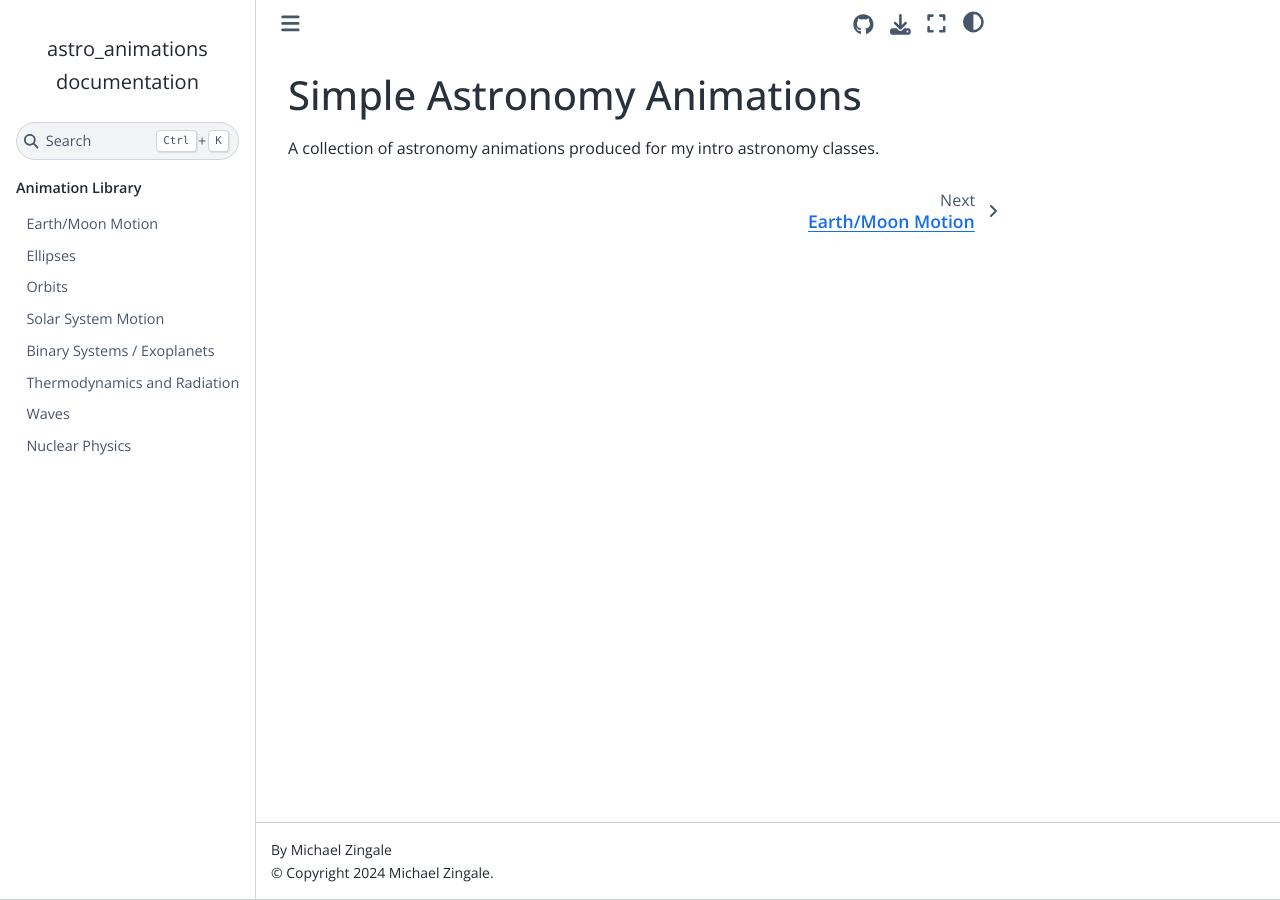
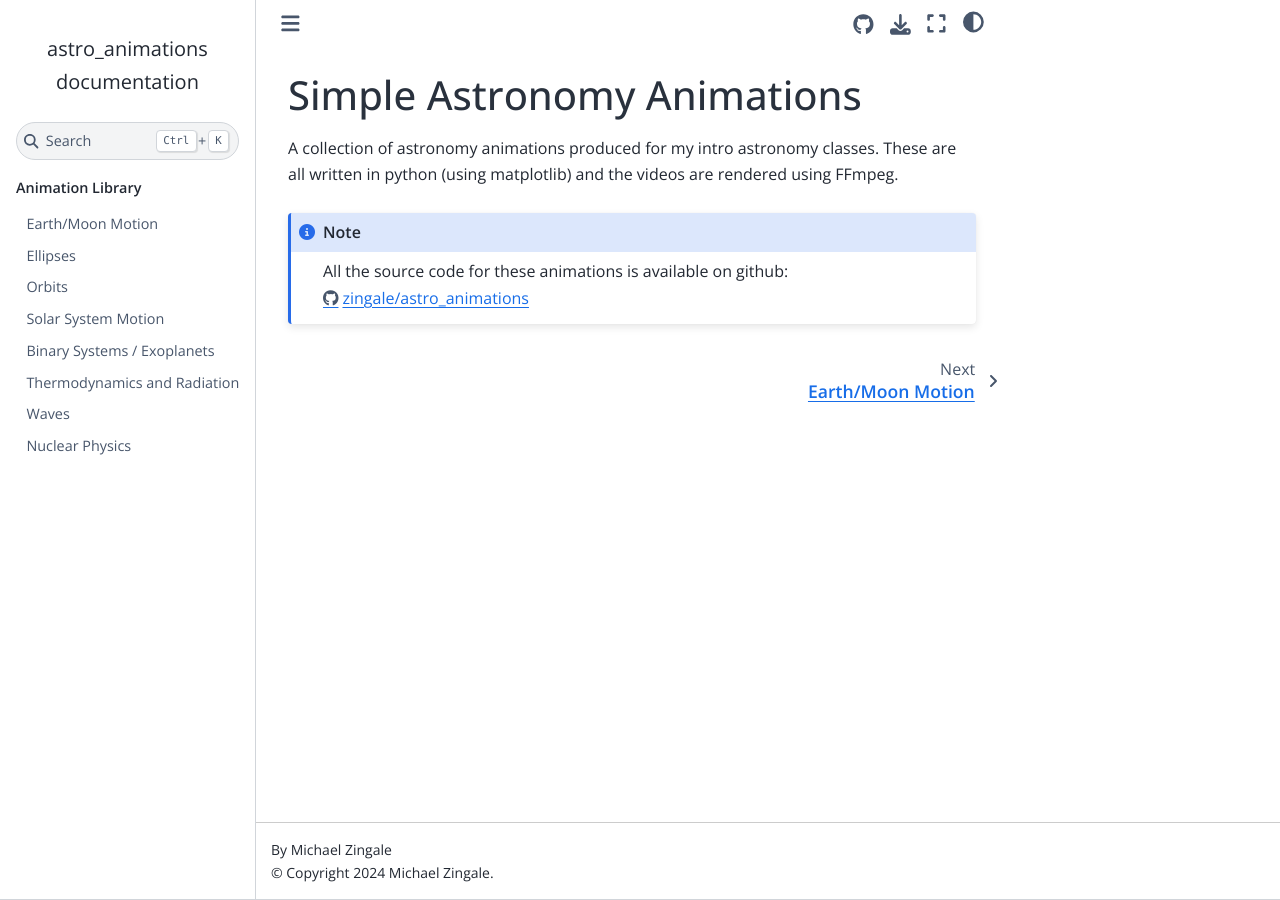
Before and after one commit to zingale/astro_animations, a Sphinx documentation site: the page built from docs/source/index.rst, in a window 1280 px wide. Built offline with Sphinx 7.4.7 and the Sphinx Book theme 1.1.4, drawn with Linux system fonts in a browser that asks for light colours.

Commit message:
update landing page

```diff
--- a/docs/source/index.rst
+++ b/docs/source/index.rst
@@ -7,7 +7,12 @@
 Simple Astronomy Animations
 ***************************
 
-A collection of astronomy animations produced for my intro astronomy classes.
+A collection of astronomy animations produced for my intro astronomy classes.  These are
+all written in python (using matplotlib) and the videos are rendered using FFmpeg.
+
+.. note::
+
+   All the source code for these animations is available on github: https://github.com/zingale/astro_animations
 
 .. toctree::
    :maxdepth: 1
```
